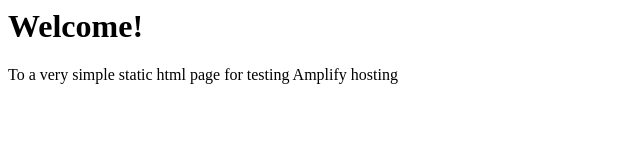
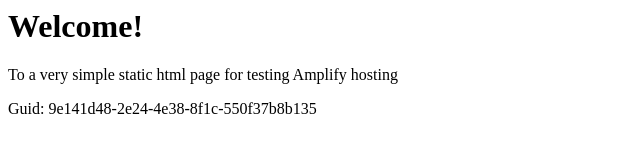
Before and after one commit to aws-aemilia-nrt/Github-PR-Commit-Integration-Test-DoNotTouch-v0-preprod-ap-northeast-1, a website: page src/index.html in a window 1280 px wide. Shown: the whole page, without its empty margins (0-640 px from the left). Drawn offline with Linux system fonts and the light colour scheme.

Commit message:
commit from integ tests

```diff
--- a/src/index.html
+++ b/src/index.html
@@ -1,3 +1,5 @@
+
+
 <html lang="en">
 
 <head>
@@ -10,6 +12,6 @@
 <body>
     <h1>Welcome!</h1>
     <p>To a very simple static html page for testing Amplify hosting</p>
-</body>
+    <p>Guid: 9e141d48-2e24-4e38-8f1c-550f37b8b135</p></body>
 
 </html>
```
